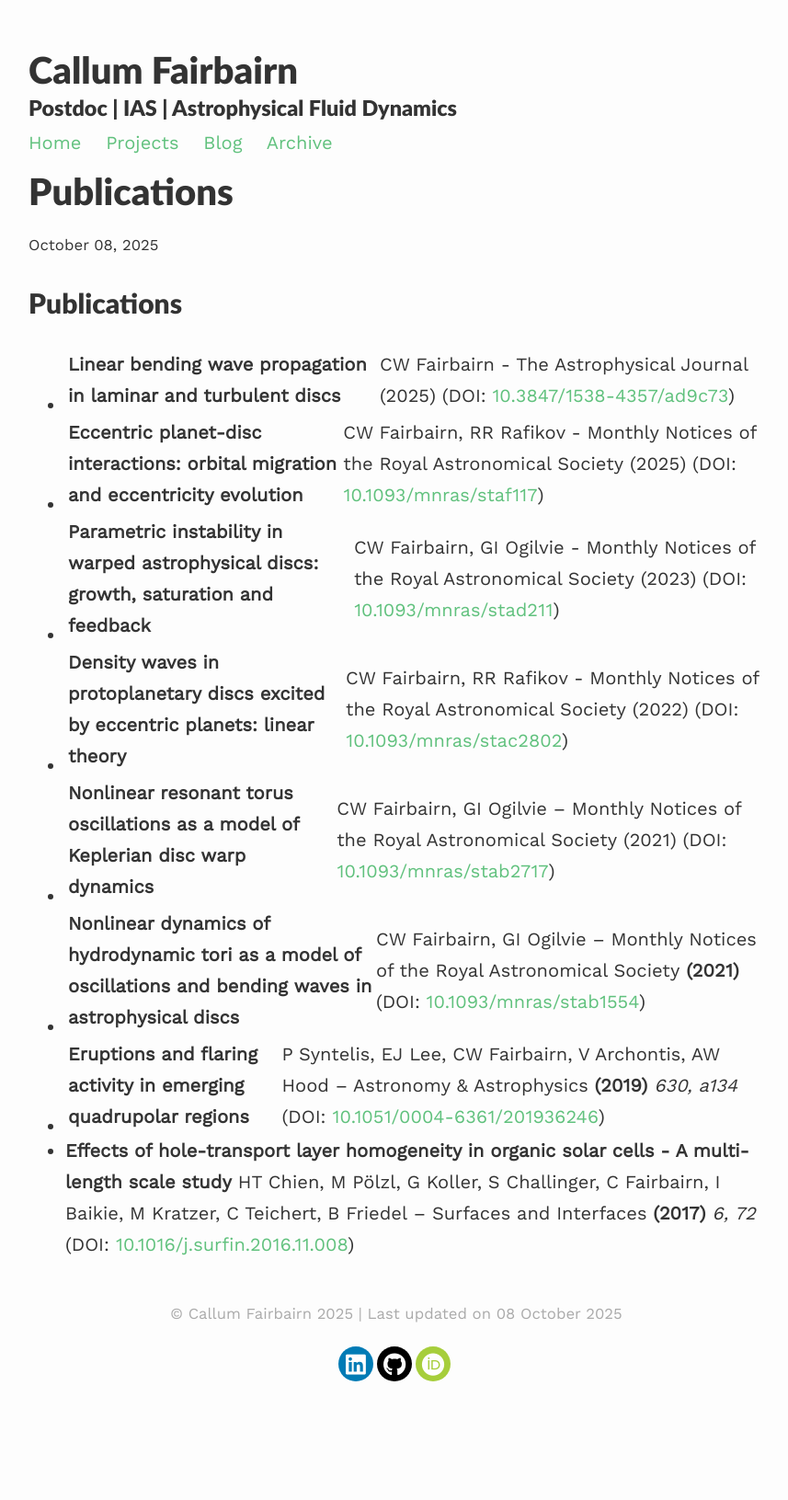
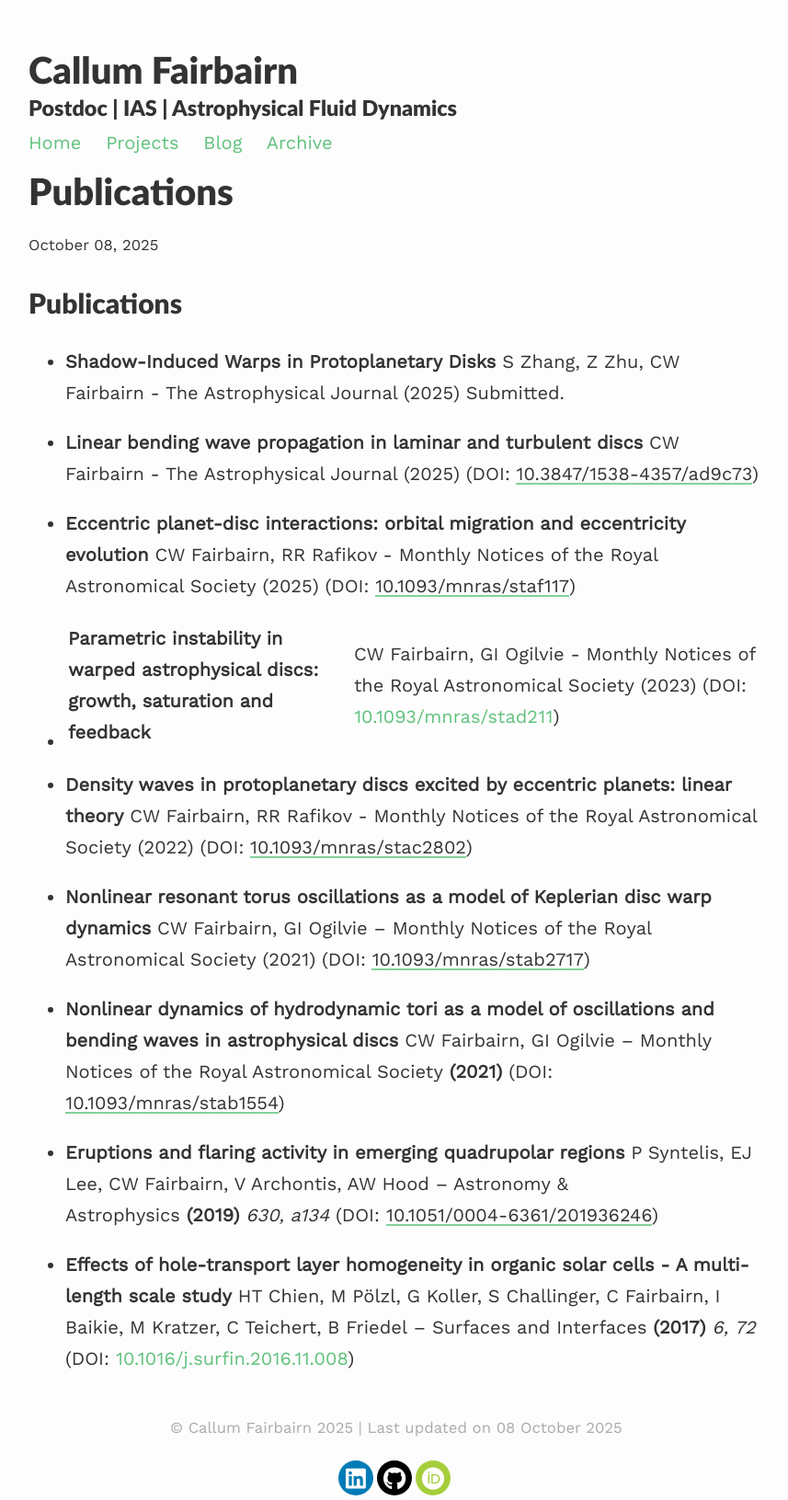
Before and after one commit to callumf8/callumf8.github.io, a Jekyll site: the page built from _projects/publications.md, in a window 1280 px wide. Shown: the whole page at 92% size, without its empty margins (209-1066 px from the left). Built offline with Jekyll 4.4.1, drawn with Linux system fonts in a browser that asks for light colours; before the commit the page ends 1507 px from its top, so only the background shows below that.

Commit message:
Update publications.

```diff
--- a/_projects/publications.md
+++ b/_projects/publications.md
@@ -7,18 +7,20 @@
 Publications
 ------------
 
-*   **Linear bending wave propagation in laminar and turbulent discs** | CW Fairbairn - The Astrophysical Journal (2025) (DOI: [10.3847/1538-4357/ad9c73](https://doi.org/10.3847/1538-4357/ad9c73))
+*   **Shadow-Induced Warps in Protoplanetary Disks**  S Zhang, Z Zhu, CW Fairbairn - The Astrophysical Journal (2025) Submitted.
 
-*   **Eccentric planet-disc interactions: orbital migration and eccentricity evolution** | CW Fairbairn, RR Rafikov - Monthly Notices of the Royal Astronomical Society (2025) (DOI: [10.1093/mnras/staf117](https://doi.org/10.1093/mnras/staf117))
+*   **Linear bending wave propagation in laminar and turbulent discs**  CW Fairbairn - The Astrophysical Journal (2025) (DOI: [10.3847/1538-4357/ad9c73](https://doi.org/10.3847/1538-4357/ad9c73))
+
+*   **Eccentric planet-disc interactions: orbital migration and eccentricity evolution** CW Fairbairn, RR Rafikov - Monthly Notices of the Royal Astronomical Society (2025) (DOI: [10.1093/mnras/staf117](https://doi.org/10.1093/mnras/staf117))
 
 *   **Parametric instability in warped astrophysical discs: growth, saturation and feedback** | CW Fairbairn, GI Ogilvie - Monthly Notices of the Royal Astronomical Society (2023) (DOI: [10.1093/mnras/stad211](https://doi.org/10.1093/mnras/stad211))
 
-*   **Density waves in protoplanetary discs excited by eccentric planets: linear theory** | CW Fairbairn, RR Rafikov - Monthly Notices of the Royal Astronomical Society (2022) (DOI: [10.1093/mnras/stac2802](https://doi.org/10.1093/mnras/stac2802))
+*   **Density waves in protoplanetary discs excited by eccentric planets: linear theory** CW Fairbairn, RR Rafikov - Monthly Notices of the Royal Astronomical Society (2022) (DOI: [10.1093/mnras/stac2802](https://doi.org/10.1093/mnras/stac2802))
 
-*   **Nonlinear resonant torus oscillations as a model of Keplerian disc warp dynamics** | CW Fairbairn, GI Ogilvie – Monthly Notices of the Royal Astronomical Society (2021) (DOI: [10.1093/mnras/stab2717](https://doi.org/10.1093/mnras/stab2717))
+*   **Nonlinear resonant torus oscillations as a model of Keplerian disc warp dynamics** CW Fairbairn, GI Ogilvie – Monthly Notices of the Royal Astronomical Society (2021) (DOI: [10.1093/mnras/stab2717](https://doi.org/10.1093/mnras/stab2717))
 
-*   **Nonlinear dynamics of hydrodynamic tori as a model of oscillations and bending waves in astrophysical discs** | CW Fairbairn, GI Ogilvie – Monthly Notices of the Royal Astronomical Society **(2021)** (DOI: [10.1093/mnras/stab1554](https://doi.org/10.1093/mnras/stab1554))
+*   **Nonlinear dynamics of hydrodynamic tori as a model of oscillations and bending waves in astrophysical discs** CW Fairbairn, GI Ogilvie – Monthly Notices of the Royal Astronomical Society **(2021)** (DOI: [10.1093/mnras/stab1554](https://doi.org/10.1093/mnras/stab1554))
 
-*   **Eruptions and flaring activity in emerging quadrupolar regions** | P Syntelis, EJ Lee, CW Fairbairn, V Archontis, AW Hood – Astronomy & Astrophysics **(2019)** *630, a134* (DOI: [10.1051/0004-6361/201936246](http://dx.doi.org/10.1051/0004-6361/201936246))
+*   **Eruptions and flaring activity in emerging quadrupolar regions** P Syntelis, EJ Lee, CW Fairbairn, V Archontis, AW Hood – Astronomy & Astrophysics **(2019)** *630, a134* (DOI: [10.1051/0004-6361/201936246](http://dx.doi.org/10.1051/0004-6361/201936246))
 
 *   **Effects of hole-transport layer homogeneity in organic solar cells - A multi-length scale study**   HT Chien, M Pölzl, G Koller, S Challinger, C Fairbairn, I Baikie, M Kratzer, C Teichert, B Friedel – Surfaces and Interfaces **(2017)** *6, 72* (DOI: [10.1016/j.surfin.2016.11.008](http://dx.doi.org/10.1016/j.surfin.2016.11.008))
```
Also changed, not shown: _projects/planet_disc.md (deleted, +0 -7 lines), _projects/turbulent_warps.md (deleted, +0 -7 lines).
